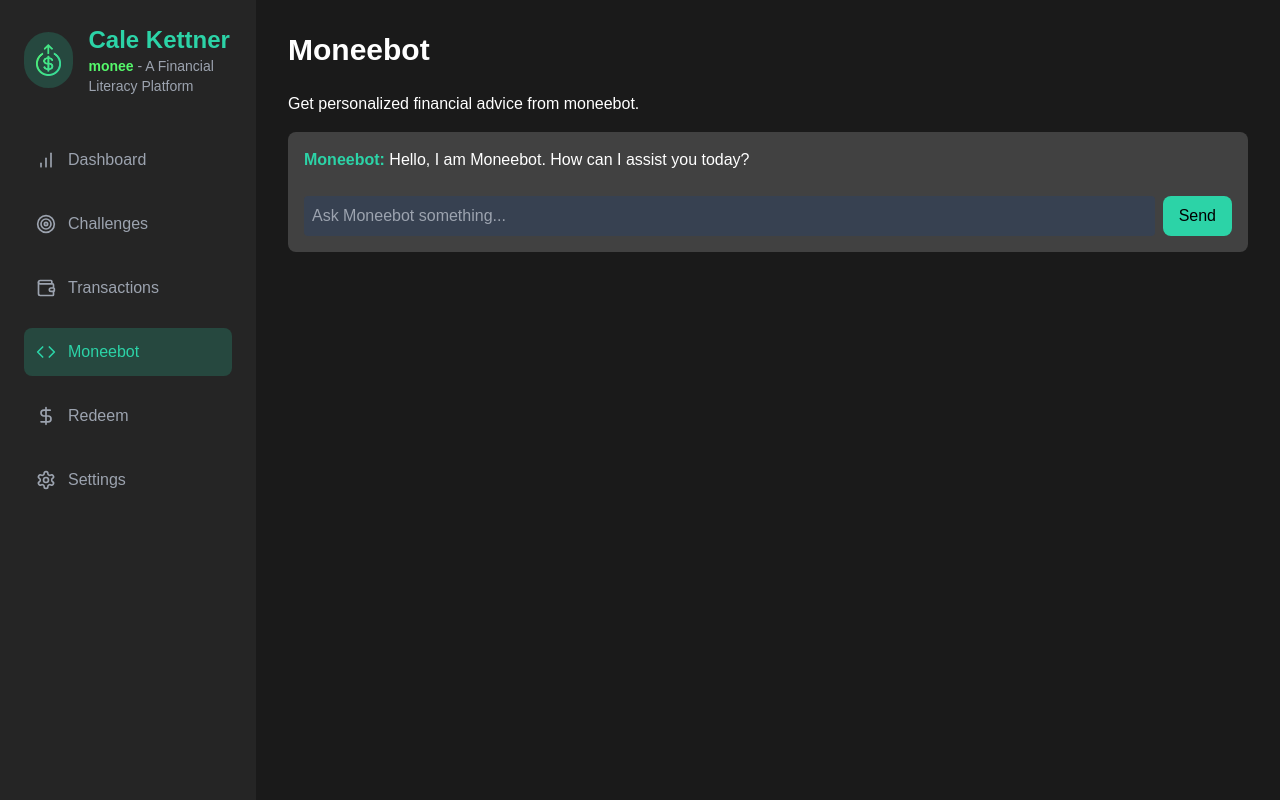
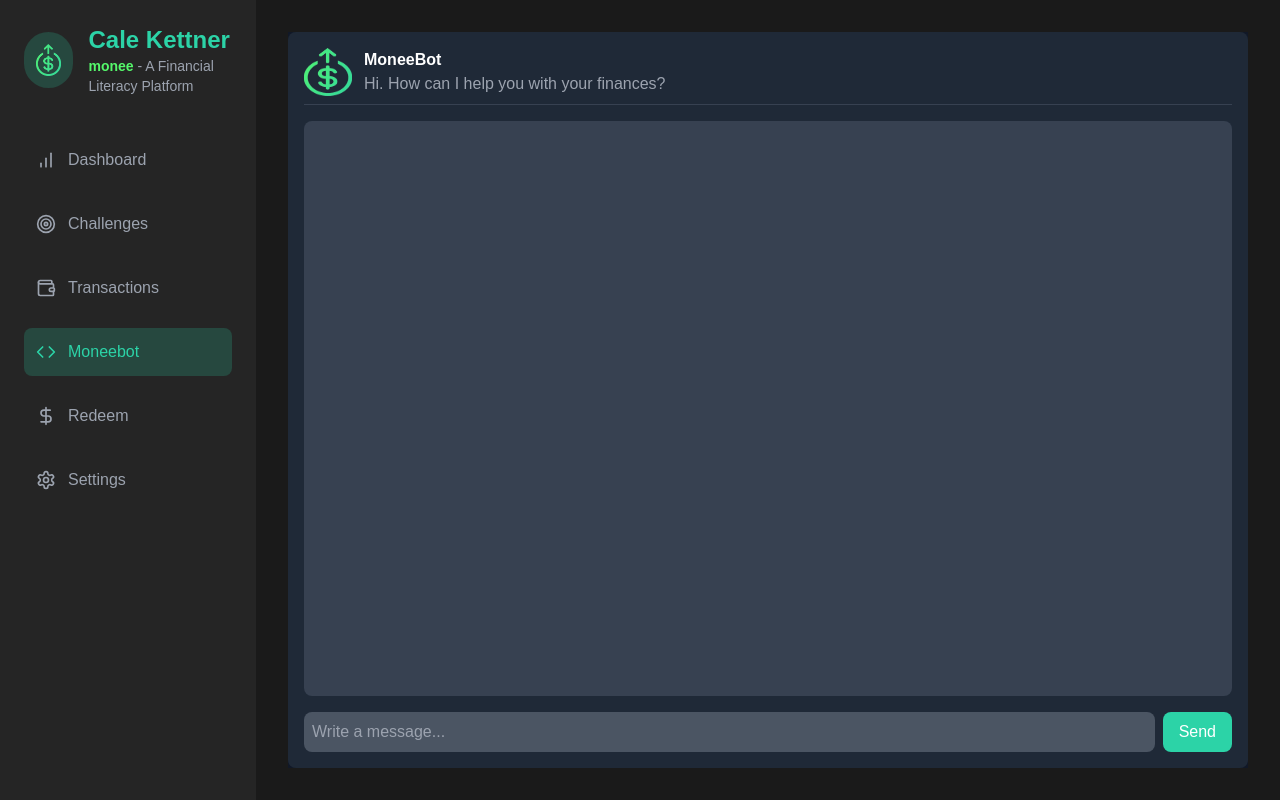
Before and after one commit to calekett/Monee, a Next.js app: page /dashboard in a window 1280 px wide. Both pictures are taken after a click on the button "Moneebot". Built offline with nearby package versions, Linux system fonts and the light colour scheme.

Commit message:
final commit fixed chatbot

```diff
--- a/app/dashboard/page.tsx
+++ b/app/dashboard/page.tsx
@@ -36,6 +36,103 @@ interface User {
   challenges: Challenge[];
   transactions: Transaction[];
 }
+interface Message {
+  name: string;
+  message: string;
+}
+
+const Chatbox: React.FC = () => {
+  const [messages, setMessages] = useState<Message[]>([]);
+  const [input, setInput] = useState("");
+
+  const handleSendMessage = async () => {
+    if (!input.trim()) return;
+
+    const userMessage: Message = { name: "User", message: input };
+    setMessages((prev) => [...prev, userMessage]);
+
+    try {
+      const response = await fetch("http://127.0.0.1:5000/predict", {
+        method: "POST",
+        body: JSON.stringify({ message: input }),
+        mode: "cors",
+        headers: {
+          "Content-Type": "application/json",
+        },
+      });
+
+      const data = await response.json();
+      const botMessage: Message = { name: "Sam", message: data.answer };
+      setMessages((prev) => [...prev, botMessage]);
+    } catch (error) {
+      console.error("Error fetching response:", error);
+    }
+
+    setInput(""); // Clear the input field
+  };
+
+  const handleKeyPress = (event: React.KeyboardEvent<HTMLInputElement>) => {
+    if (event.key === "Enter") {
+      handleSendMessage();
+    }
+  };
+
+  return (
+    <div className="container h-full w-full bg-gray-900 flex flex-col">
+      {/* Chatbox Support Section */}
+      <div className="chatbox__support flex flex-col h-full bg-gray-800 rounded-lg p-4">
+        {/* Header */}
+        <div className="chatbox__header flex items-center mb-4 border-b border-gray-700 pb-2">
+          <div className="chatbox__image--header mr-3">
+            <img
+              src="./dollar_icon2.png"
+              alt="MoneeBot"
+              className="w-12 h-12 rounded"
+            />
+          </div>
+          <div className="chatbox__content--header">
+            <h4 className="chatbox__heading--header text-white font-bold">MoneeBot</h4>
+            <p className="chatbox__description--header text-gray-400">
+              Hi. How can I help you with your finances?
+            </p>
+          </div>
+        </div>
+
+        {/* Messages */}
+        <div className="chatbox__messages flex-grow overflow-y-auto bg-gray-700 rounded-lg p-4 text-white">
+          {messages.map((msg, index) => (
+            <div
+              key={index}
+              className={`messages__item ${
+                msg.name === "Sam" ? "messages__item--visitor" : "messages__item--operator"
+              }`}
+            >
+              {msg.message}
+            </div>
+          ))}
+        </div>
+
+        {/* Footer */}
+        <div className="chatbox__footer flex items-center mt-4">
+          <input
+            type="text"
+            value={input}
+            onChange={(e) => setInput(e.target.value)}
+            onKeyUp={handleKeyPress}
+            placeholder="Write a message..."
+            className="flex-grow p-2 rounded-lg bg-gray-600 text-white focus:outline-none focus:ring-2 focus:ring-blue-500 mr-2"
+          />
+          <button
+            onClick={handleSendMessage}
+            className="chatbox__send--footer send__button bg-[#2cd3a7] text-white px-4 py-2 rounded-lg"
+          >
+            Send
+          </button>
+        </div>
+      </div>
+    </div>
+  );
+};
 
 const initialUser: User = {
   name: 'Cale Kettner',
@@ -612,48 +709,8 @@ const FinancialFitnessCoach: React.FC = () => {
               </motion.div>
             )}
 
-            {activeTab === 'moneebot' && (
-              <motion.div variants={pageVariants}>
-                <motion.h2
-                  variants={pageVariants}
-                  className="text-3xl font-bold text-white mb-6"
-                >
-                  Moneebot
-                </motion.h2>
-                <motion.p variants={pageVariants} className="text-white mb-4">
-                  Get personalized financial advice from moneebot.
-                </motion.p>
+      {activeTab === 'moneebot' && <Chatbox />}
 
-                {/* ADDED: Chatbot UI */}
-                <div className="bg-[#414141] p-4 rounded-lg mb-6 space-y-4">
-                  <div className="overflow-y-auto max-h-72 mb-4 pr-2">
-                    {chatMessages.map((msg, index) => (
-                      <div key={index} className="mb-2">
-                        <strong className={msg.role === 'user' ? 'text-[#55f86b]' : 'text-[#2cd3a7]'}>
-                          {msg.role === 'user' ? user.name : 'Moneebot'}:
-                        </strong>{" "}
-                        <span className="text-white">{msg.content}</span>
-                      </div>
-                    ))}
-                  </div>
-                  <form onSubmit={handleChatSubmit} className="flex space-x-2">
-                    <input
-                      type="text"
-                      value={chatInput}
-                      onChange={(e) => setChatInput(e.target.value)}
-                      placeholder="Ask Moneebot something..."
-                      className="flex-grow p-2 rounded bg-gray-700 text-white focus:outline-none"
-                    />
-                    <button
-                      type="submit"
-                      className="bg-[#2cd3a7] text-black px-4 py-2 rounded-lg hover:opacity-90"
-                    >
-                      Send
-                    </button>
-                  </form>
-                </div>
-              </motion.div>
-            )}
 
             {activeTab === 'redeem' && (
               <motion.div variants={pageVariants}>
```
